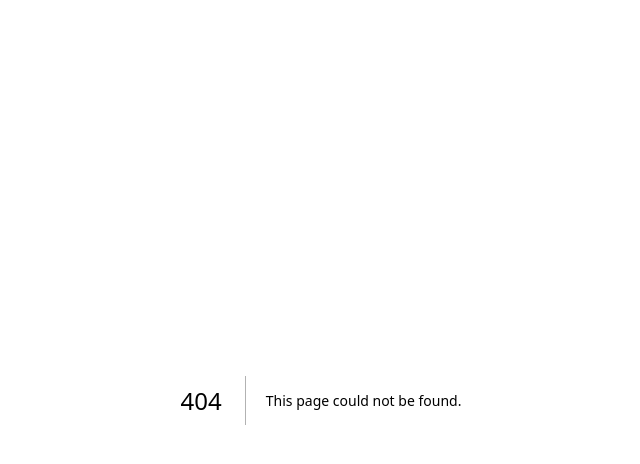
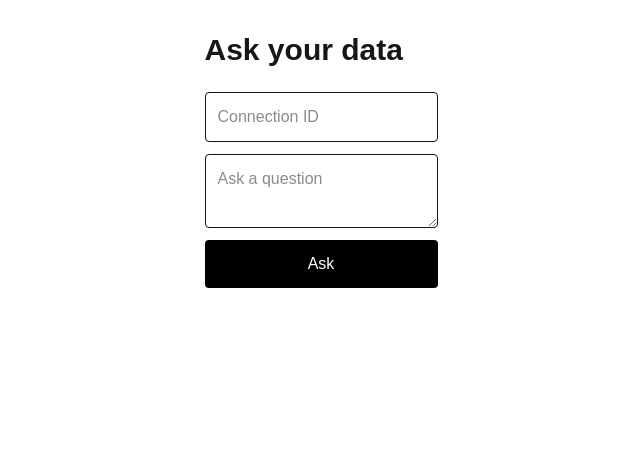
Before and after one commit to mannanj21/agentic-text2sql, a Next.js app in the folder frontend/: page /chat in a window 1280 px wide. Before the commit this address had no page. Shown: the top 464 px of the page, without its empty margins (319-959 px from the left). Built offline with nearby package versions, Linux system fonts and the light colour scheme.

Commit message:
feat(frontend): add SSE chat page [S7.3]

```diff
--- /dev/null
+++ b/frontend/src/app/chat/page.tsx
@@ -0,0 +1,24 @@
+"use client";
+
+import { FormEvent, useState } from "react";
+import { apiFetch } from "@/lib/api";
+
+type StreamEvent = { type: string; node?: string; sql?: string; answer?: string; error?: string };
+
+export default function ChatPage() {
+  const [connectionId, setConnectionId] = useState("");
+  const [events, setEvents] = useState<StreamEvent[]>([]);
+  const [busy, setBusy] = useState(false);
+  async function submit(form: FormEvent<HTMLFormElement>) {
+    form.preventDefault(); setBusy(true); setEvents([]);
+    try {
+      const question = String(new FormData(form.currentTarget).get("question") || "");
+      const conversation = await apiFetch<{ id: string }>("/conversations", { method: "POST", body: JSON.stringify({ connection_id: connectionId }) });
+      const response = await fetch(`/api/conversations/${conversation.id}/query`, { method: "POST", credentials: "include", headers: { "content-type": "application/json" }, body: JSON.stringify({ question }) });
+      const reader = response.body?.getReader(); if (!reader) throw new Error("Streaming unavailable");
+      const decoder = new TextDecoder(); let buffer = "";
+      for (;;) { const chunk = await reader.read(); if (chunk.done) break; buffer += decoder.decode(chunk.value, { stream: true }); const lines = buffer.split("\n"); buffer = lines.pop() || ""; for (const line of lines) if (line.startsWith("data: ")) setEvents((old) => [...old, JSON.parse(line.slice(6)) as StreamEvent]); }
+    } catch (error) { setEvents((old) => [...old, { type: "error", error: String(error) }]); } finally { setBusy(false); }
+  }
+  return <main className="mx-auto max-w-3xl p-8"><h1 className="text-3xl font-semibold">Ask your data</h1><form onSubmit={submit} className="mt-6 grid gap-3"><input required value={connectionId} onChange={(event) => setConnectionId(event.target.value)} placeholder="Connection ID" className="rounded border p-3"/><textarea required name="question" placeholder="Ask a question" className="rounded border p-3"/><button disabled={busy} className="rounded bg-black p-3 text-white">{busy ? "Working…" : "Ask"}</button></form><section className="mt-6 space-y-2">{events.map((event, index) => <p key={index} className="rounded border p-3">{event.type}: {event.node || event.answer || event.sql || event.error || "complete"}</p>)}</section></main>;
+}
```
Also changed, not shown: 1 other file (tests, documents, lock files or other folders).
